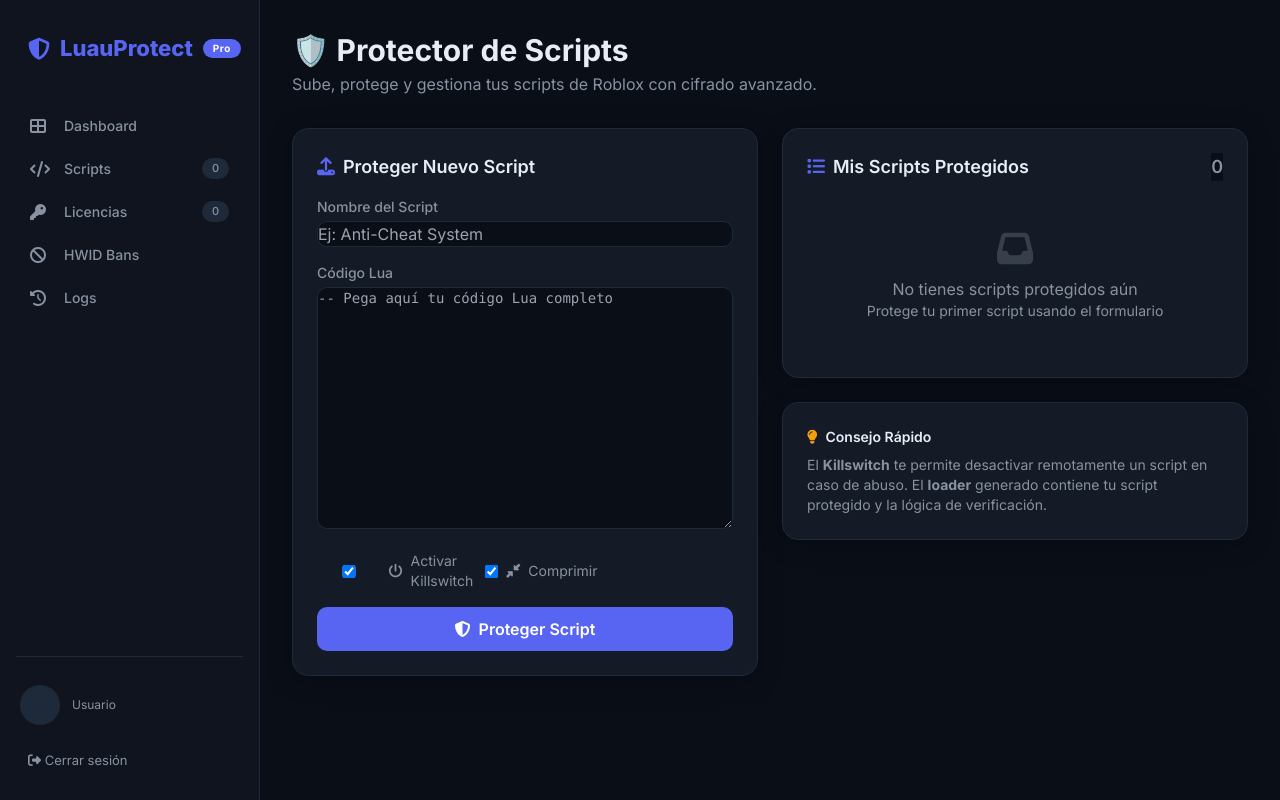
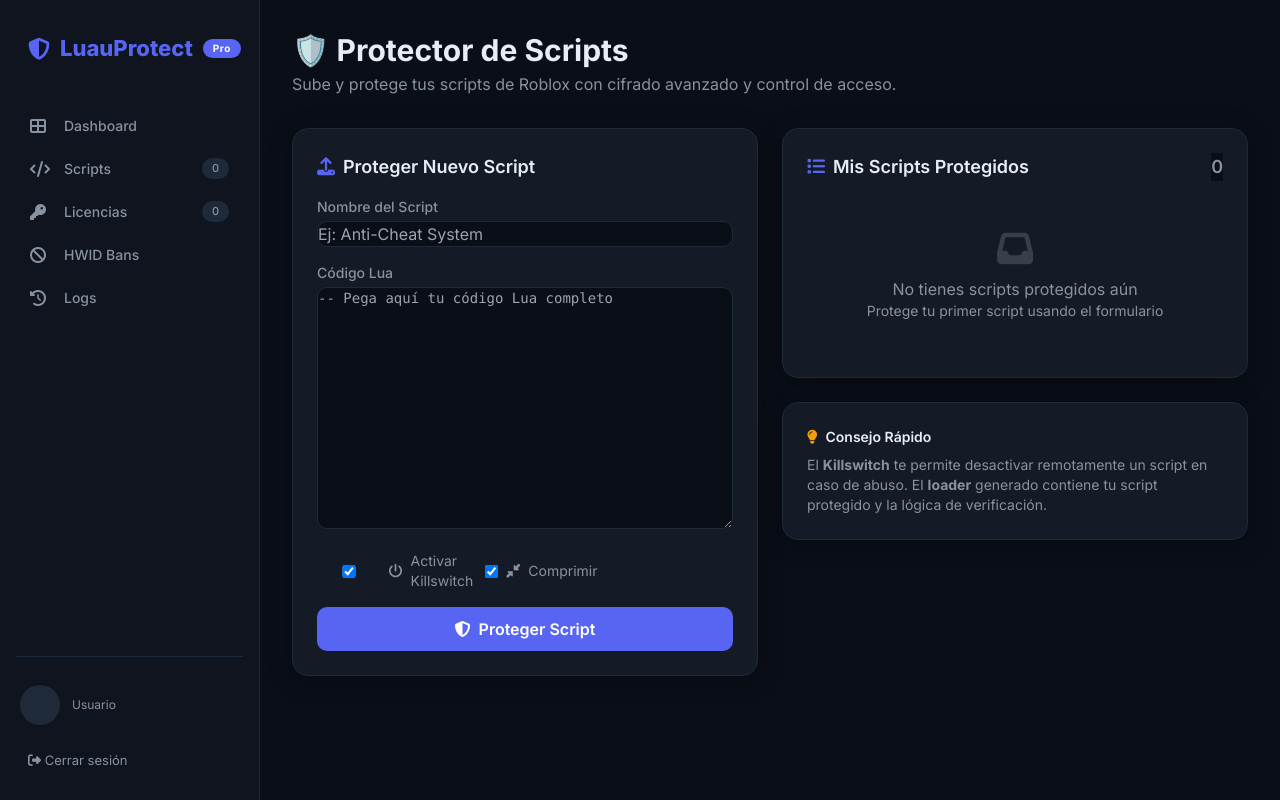
Before and after one commit to leivagaonahernanely-web/Protegetuscriptlua, a Flask app: template templates/protector.html in a window 1280 px wide. Run offline with Flask 3, Linux system fonts and the light colour scheme; the template is opened without the code that fills it, so the values that code supplies are empty; parts of the project's set-up code (start-up, migrations or seed data) failed here and were passed over; some libraries are stand-ins or nearby versions.

Commit message:
Update protector.html

```diff
--- a/templates/protector.html
+++ b/templates/protector.html
@@ -4,7 +4,7 @@
 {% block content %}
 <div class="mb-8">
     <h1 class="text-3xl font-bold">🛡️ Protector de Scripts</h1>
-    <p class="text-textMuted mt-1">Sube, protege y gestiona tus scripts de Roblox con cifrado avanzado.</p>
+    <p class="text-textMuted mt-1">Sube y protege tus scripts de Roblox con cifrado avanzado y control de acceso.</p>
 </div>
 
 <div class="grid grid-cols-1 lg:grid-cols-2 gap-6">
```
